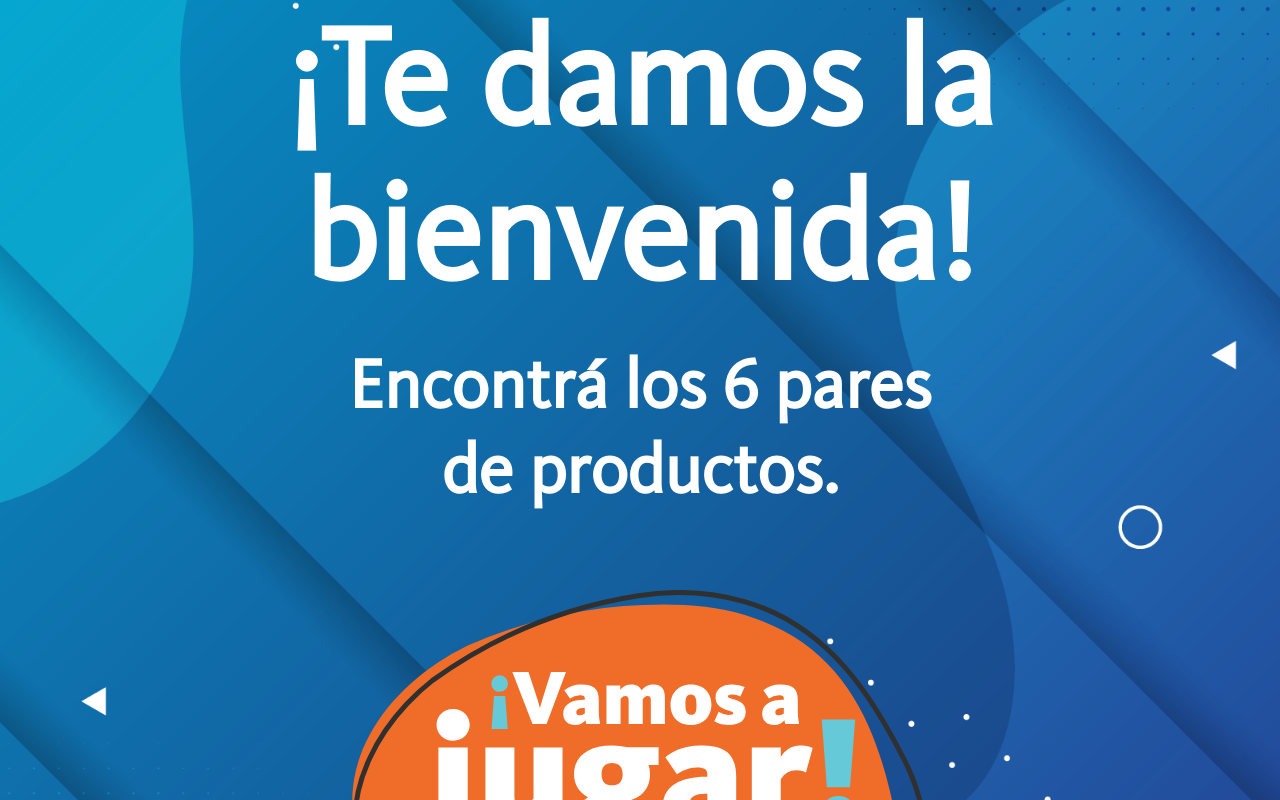
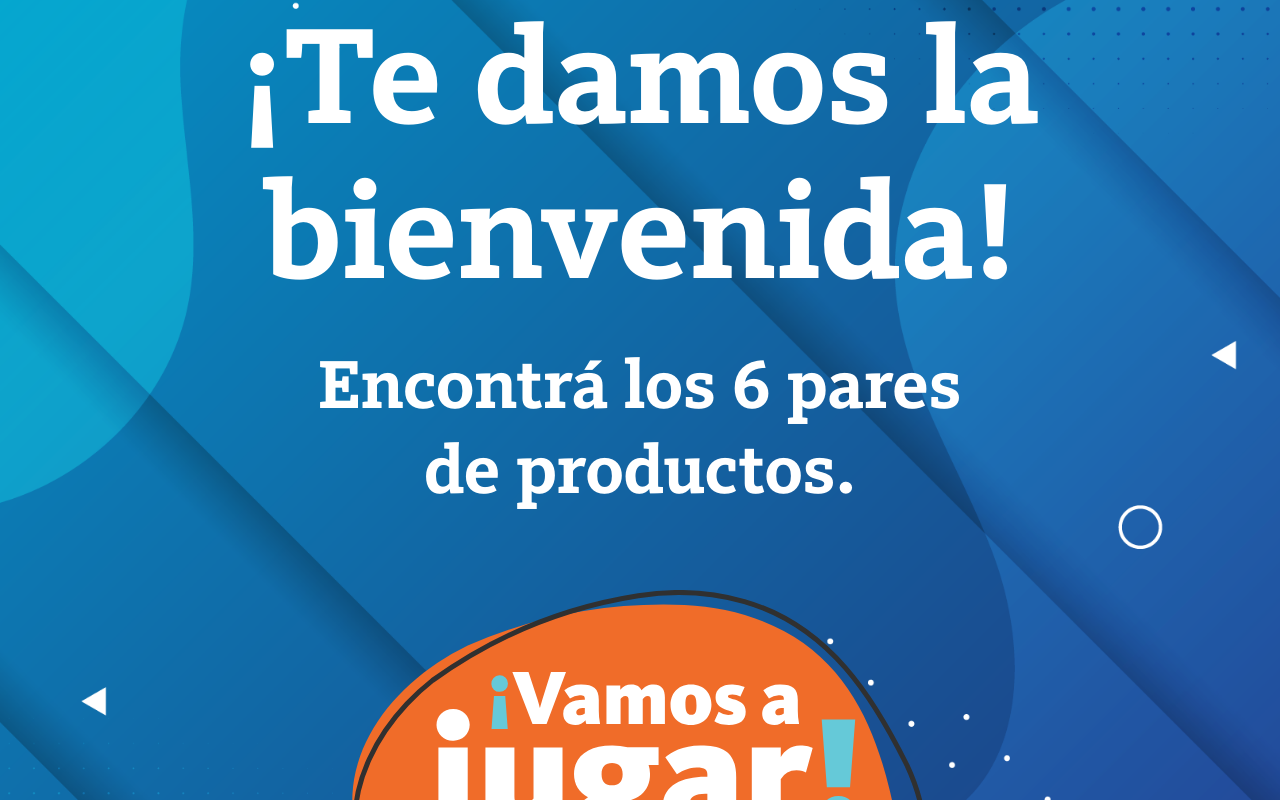
Before and after one commit to TomasSerra/Memotest-BNA, a React (Create React App) app: page / in a window 1280 px wide. Shown: the top 800 px of the page. Built offline with nearby package versions, Linux system fonts and the light colour scheme.

Commit message:
Kievit font

```diff
--- a/src/index.css
+++ b/src/index.css
@@ -1,16 +1,29 @@
 @font-face {
   font-family: 'Kievit';
   src: url(./KievitOT-Regular.otf);
+  font-weight: normal;
+  font-style: normal;
+}
+
+@font-face {
+  font-family: 'Kievit';
+  src: url('./assets/fonts/Kievit Bold.otf');
+  font-weight: bold;
+  font-style: normal;
 }
 
 body {
   margin: 0;
-  font-family: 'Kievit';
+  font-family: 'Kievit', sans-serif;
   -webkit-font-smoothing: antialiased;
   -moz-osx-font-smoothing: grayscale;
   overflow: hidden;
   touch-action: none;
   user-select: none;
+}
+
+* {
+  font-family: 'Kievit', sans-serif;
 }
 
 img {
```
Also changed, not shown: src/assets/fonts/Kievit Bold.otf (added).
